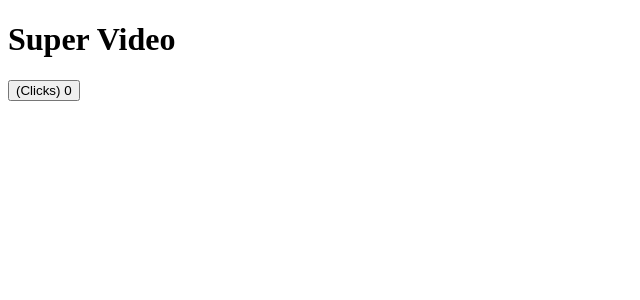
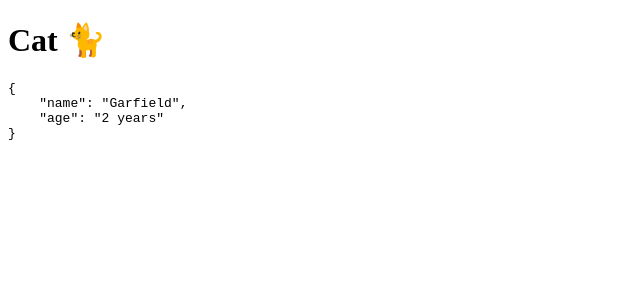
Before and after one commit to IgnacioCastro0713/react-basic, a React (Create React App) app: page / in a window 1280 px wide. Shown: the top 300 px of the page, without its empty margins (0-640 px from the left). Built offline with nearby package versions, Linux system fonts and the light colour scheme.

Commit message:
spread operator in props

```diff
--- a/src/App.js
+++ b/src/App.js
@@ -1,11 +1,15 @@
 import React from "react";
 
 // import { TargetFruits } from './components';
-import { Counter } from './components'
+// import { Counter } from './components'
+import { Cat } from "./components";
 
 const App = () => (
 	<div>
-	  <Counter/>
+	  <Cat
+		  name='Garfield'
+		  age='2 years'
+	  />
 	</div>
 );
 
--- /dev/null
+++ b/src/components/Cat/Cat.js
@@ -0,0 +1,20 @@
+import React from "react";
+
+/*
+Puede hacer spread operator desde los props ejemplo:
+<Ejemplo name='Ignacio' age='24' {...object}/>
+ */
+
+const Cat = (props) => {
+  return (
+  	<div>
+	  <h1>Cat 🐈</h1>
+	  <pre>
+		{JSON.stringify(props, null, 4)}
+	  </pre>
+	</div>
+  );
+};
+
+
+export default Cat
--- a/src/components/index.js
+++ b/src/components/index.js
@@ -1,2 +1,3 @@
 export {default as TargetFruits} from './TargetFruit/TargetFruit'
 export {default as Counter} from './Counter/Counter'
+export {default as Cat} from './Cat/Cat'
```
